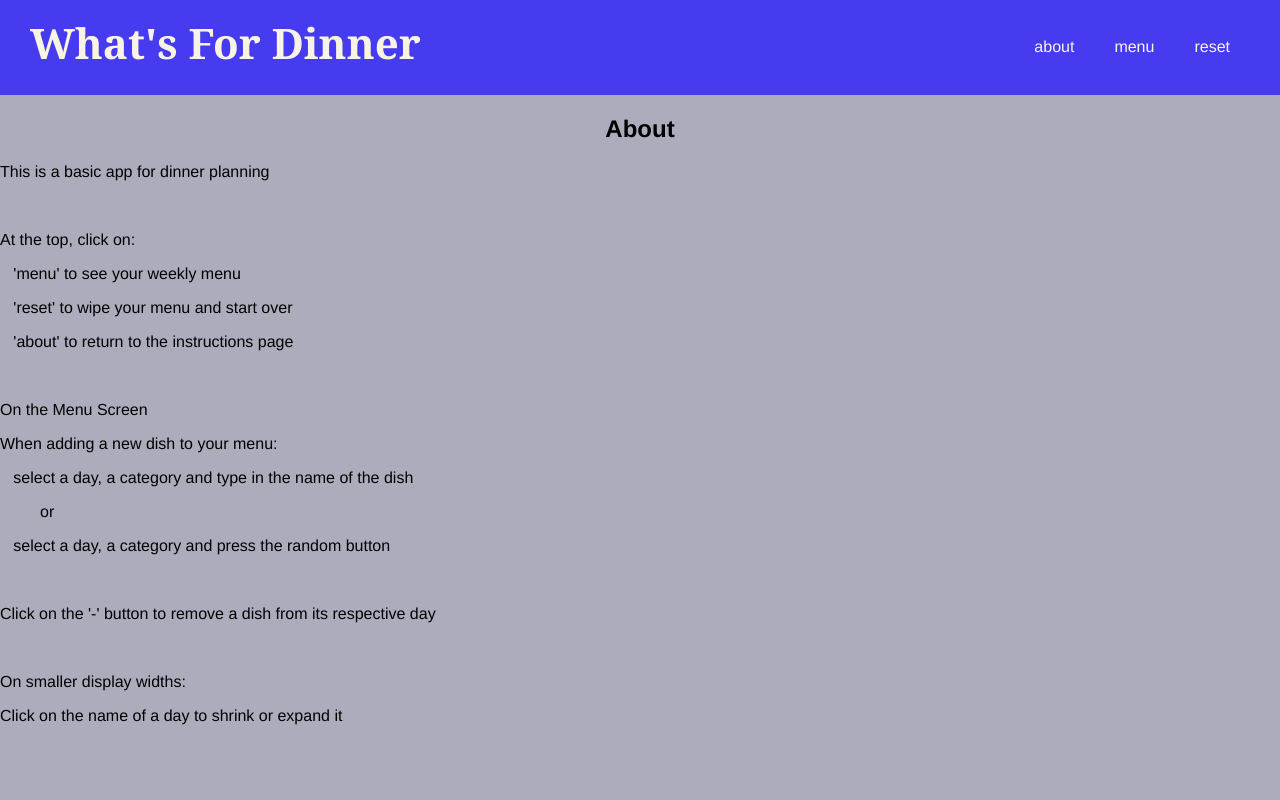
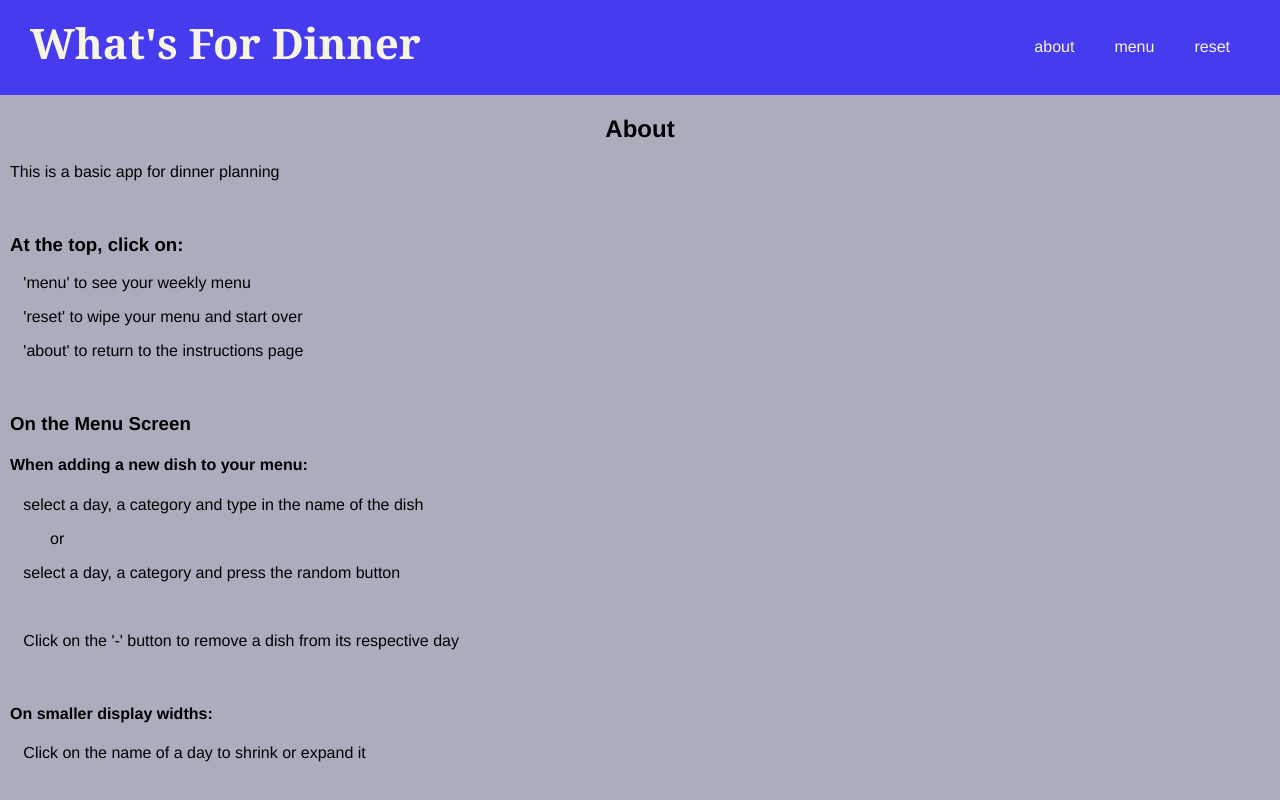
Before and after one commit to mertbagt/whats-for-dinner, a React (Create React App) app: page / in a window 1280 px wide. Built offline with nearby package versions, Linux system fonts and the light colour scheme; no server answers.

Commit message:
tweaked about page

```diff
--- a/src/About/About.css
+++ b/src/About/About.css
@@ -0,0 +1,3 @@
+.about {
+  padding-left: 10px;
+}
--- a/src/About/About.js
+++ b/src/About/About.js
@@ -7,24 +7,26 @@ class About extends Component {
     return (
       <>
         <h2>About</h2>
+        <div className="about">
         <p>This is a basic app for dinner planning</p>
         <br/>
-        <p>At the top, click on:</p>
+        <h3>At the top, click on:</h3>
         <p>&nbsp;&nbsp;&nbsp;'menu' to see your weekly menu</p>
         <p>&nbsp;&nbsp;&nbsp;'reset' to wipe your menu and start over</p>
         <p>&nbsp;&nbsp;&nbsp;'about' to return to the instructions page</p>
         <br/>
-        <p>On the Menu Screen</p>
-        <p>When adding a new dish to your menu:</p>
+        <h3>On the Menu Screen</h3>
+        <h4>When adding a new dish to your menu:</h4>
         <p>&nbsp;&nbsp;&nbsp;select a day, a category and type in the name of the dish</p>
         <p>&nbsp;&nbsp;&nbsp;&nbsp;&nbsp;&nbsp;&nbsp;&nbsp;&nbsp;or</p>
         <p>&nbsp;&nbsp;&nbsp;select a day, a category and press the random button</p>
         <br/>
-        <p>Click on the '-' button to remove a dish from its respective day</p>
+        <p>&nbsp;&nbsp;&nbsp;Click on the '-' button to remove a dish from its respective day</p>
         <br/>
-        <p>On smaller display widths:</p>
-        <p>Click on the name of a day to shrink or expand it</p>
+        <h4>On smaller display widths:</h4>
+        <p>&nbsp;&nbsp;&nbsp;Click on the name of a day to shrink or expand it</p>
         <br/>
+        </div>
       </>
     );
   }
```
Also changed, not shown: 1 other file (tests, documents, lock files or other folders).
